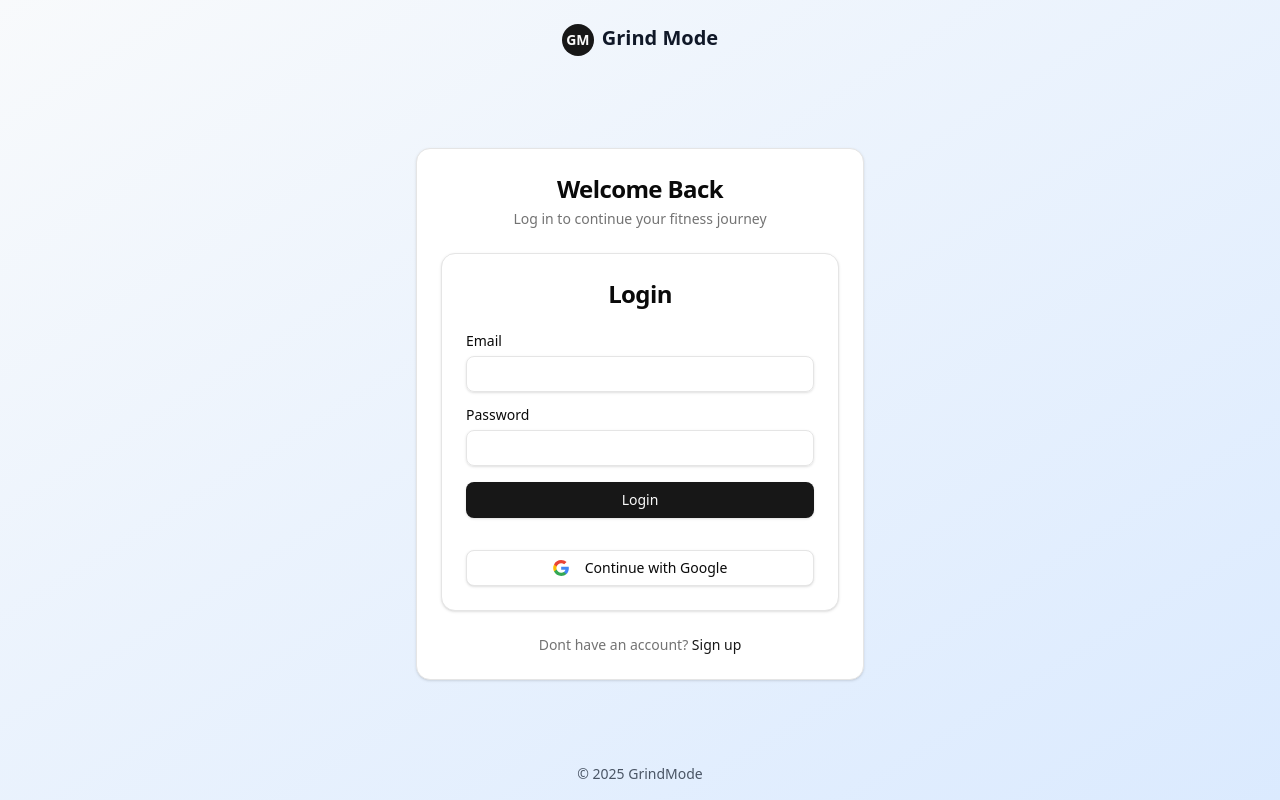
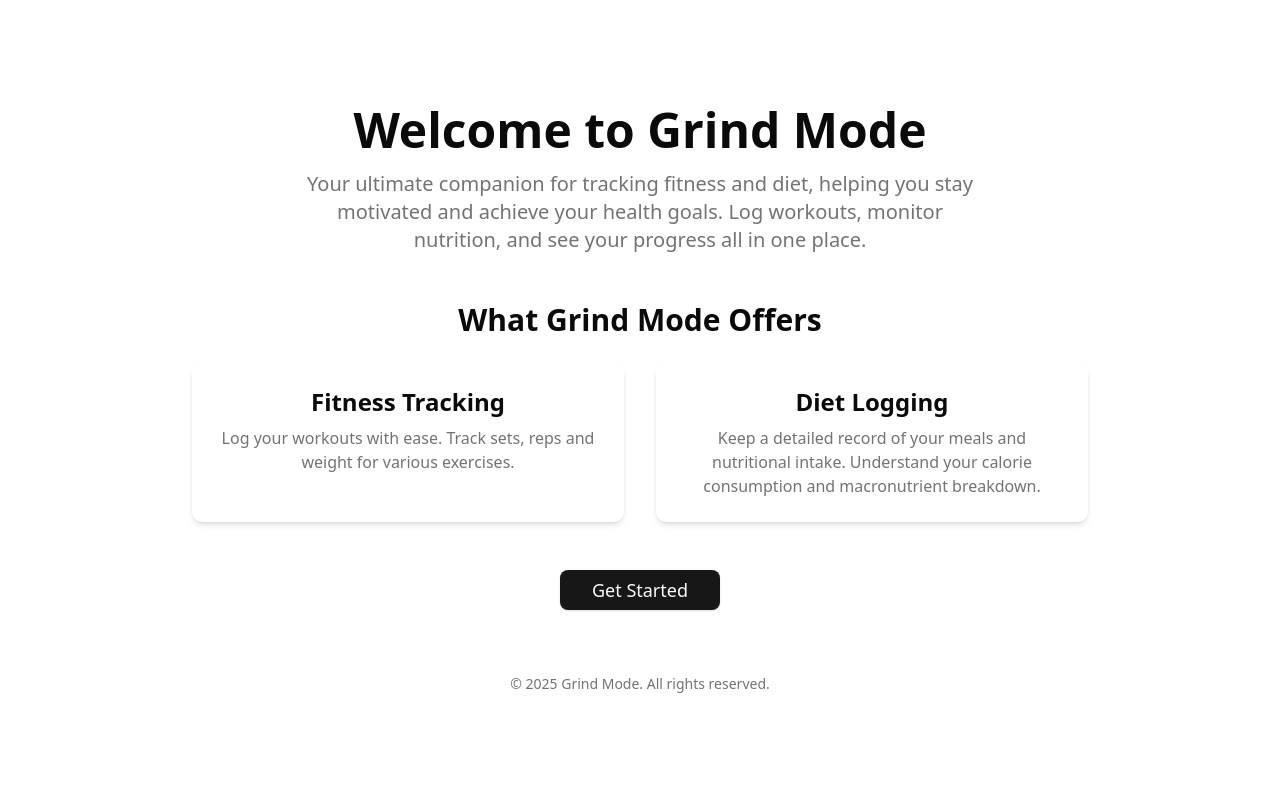
Before and after one commit to Lagergrenk/grindmode, a React (Vite) app: page / in a window 1280 px wide. Before the commit this address led to /login. Built offline with nearby package versions, Linux system fonts and the light colour scheme; no server answers.

Commit message:
landing page

```diff
--- a/src/features/auth/routes.tsx
+++ b/src/features/auth/routes.tsx
@@ -6,16 +6,6 @@ import { Route, Navigate } from 'react-router-dom';
 export const authRoutes = (isAuthenticated: boolean) => {
   return (
     <Route key="auth-layout" element={<AuthLayout />}>
-      <Route
-        path="/"
-        element={
-          isAuthenticated ? (
-            <Navigate to="/dashboard" />
-          ) : (
-            <Navigate to="/login" />
-          )
-        }
-      />
       <Route
         path="/login"
         element={isAuthenticated ? <Navigate to="/dashboard" /> : <Login />}
--- /dev/null
+++ b/src/features/landing/pages/LandingPage.tsx
@@ -0,0 +1,61 @@
+import { Link } from 'react-router-dom';
+import { Button } from '@/components/ui/button'; // Assuming shadcn/ui Button is here
+
+/**
+ * LandingPage component.
+ * Displays a brief introduction to the app and a call to action to register.
+ */
+export function LandingPage() {
+  return (
+    <div className="flex flex-col items-center justify-center min-h-screen bg-background text-foreground p-4">
+      <header className="text-center mb-12">
+        <h1 className="text-5xl font-bold mb-4">Welcome to Grind Mode</h1>
+        <p className="text-xl text-muted-foreground max-w-2xl mx-auto">
+          Your ultimate companion for tracking fitness and diet, helping you
+          stay motivated and achieve your health goals. Log workouts, monitor
+          nutrition, and see your progress all in one place.
+        </p>
+      </header>
+
+      <main className="text-center">
+        <section className="mb-12">
+          <h2 className="text-3xl font-semibold mb-6">
+            What Grind Mode Offers
+          </h2>
+          <div className="grid md:grid-cols-2 gap-8 max-w-4xl mx-auto">
+            <div className="p-6 bg-card rounded-lg shadow-md">
+              <h3 className="text-2xl font-semibold mb-2 text-card-foreground">
+                Fitness Tracking
+              </h3>
+              <p className="text-muted-foreground">
+                Log your workouts with ease. Track sets, reps and weight for
+                various exercises.
+              </p>
+            </div>
+            <div className="p-6 bg-card rounded-lg shadow-md">
+              <h3 className="text-2xl font-semibold mb-2 text-card-foreground">
+                Diet Logging
+              </h3>
+              <p className="text-muted-foreground">
+                Keep a detailed record of your meals and nutritional intake.
+                Understand your calorie consumption and macronutrient breakdown.
+              </p>
+            </div>
+          </div>
+        </section>
+
+        <Link to="/signup">
+          <Button size="lg" className="text-lg px-8 py-4">
+            Get Started
+          </Button>
+        </Link>
+      </main>
+
+      <footer className="mt-16 text-center text-sm text-muted-foreground">
+        <p>
+          &copy; {new Date().getFullYear()} Grind Mode. All rights reserved.
+        </p>
+      </footer>
+    </div>
+  );
+}
--- a/src/routes.tsx
+++ b/src/routes.tsx
@@ -8,6 +8,7 @@ import { DashboardLayout } from '@/shared/layouts/DashboardLayout';
 import { Nutrition } from './features/nutrition/pages/Nutrition';
 import { WorkoutPlanner } from './features/workoutplanner';
 import { Profile } from './features/profile';
+import { LandingPage } from './features/landing/pages/LandingPage';
 
 /**
  * Main router component that handles application routing
@@ -29,6 +30,8 @@ export const Routes: React.FC = () => {
   return (
     <Switch>
       {/* Auth Routes */}
+
+      <Route path="/" element={<LandingPage />} />
       {authRoutes(isAuthenticated)}
 
       {/*  Protected Routes with Dashboard Layout*/}
```
